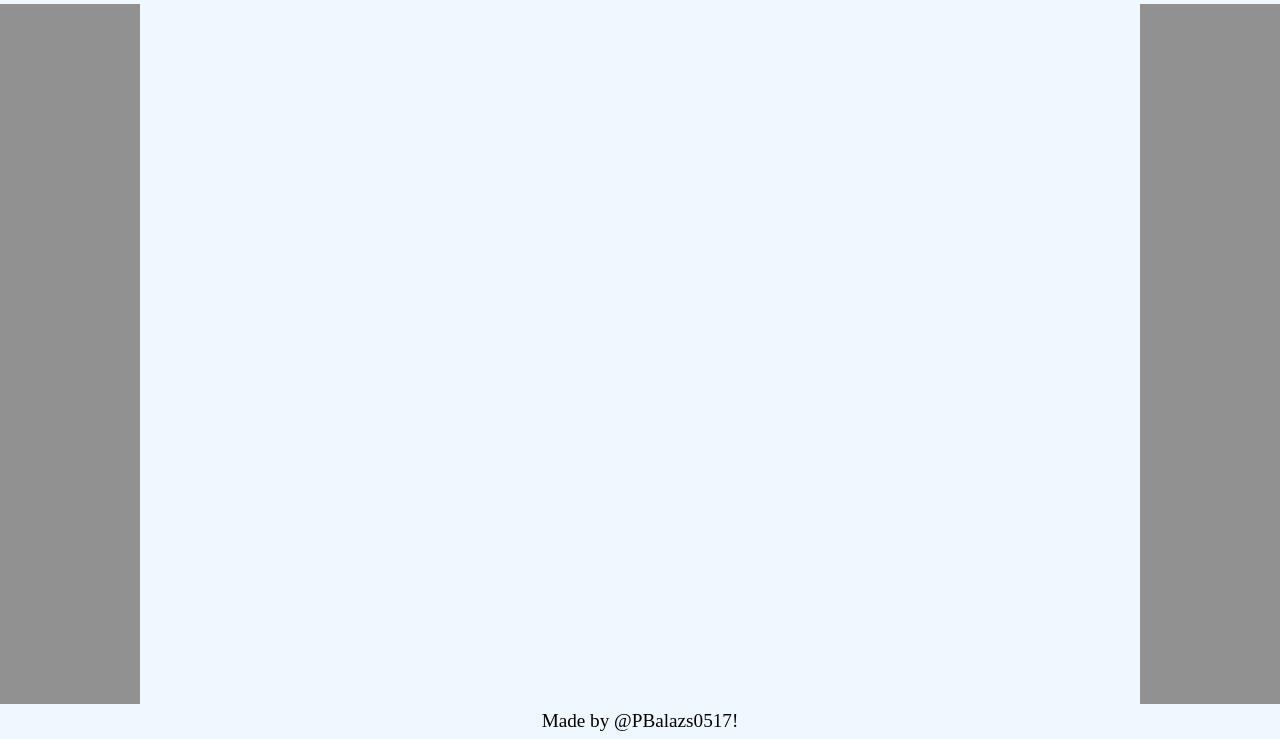
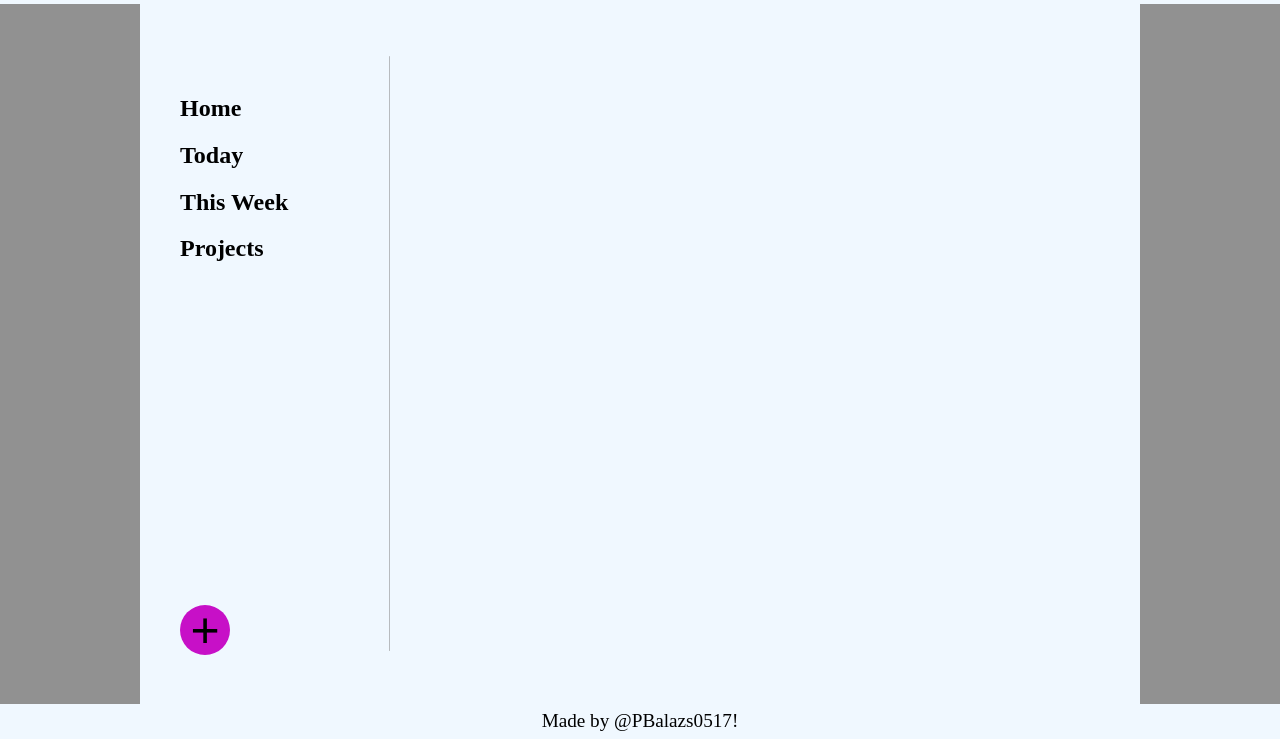
Before and after one commit to PBalazs0517/odin-todo, a website built with webpack: page dist/index.html in a window 1280 px wide. Shown: the part 64-803 px from the top of the page. Built offline with nearby package versions, Linux system fonts and the light colour scheme.

Commit message:
style of project related stuff

```diff
--- a/dist/index.html
+++ b/dist/index.html
@@ -14,7 +14,13 @@
     <main>
         <section id="interface">
             <aside id="projectsCont">
-                <ul id="projectList"></ul>
+                <ul id="projectList">
+                    <h2>Home</h2>
+                    <h2>Today</h2>
+                    <h2>This Week</h2>
+                    <h2>Projects</h2>
+                </ul>
+                <button id="addProject"><p>+</p></button>
             </aside>
             <div id="todosCont"></div>
         </section>
--- a/dist/style.css
+++ b/dist/style.css
@@ -35,6 +35,57 @@ main {
     height: 700px;
     width: min(1000px, 80%);
     background-color: aliceblue;
+    display: flex;
+    flex-wrap: wrap;
+}
+
+aside {
+    max-height: 100%;
+    width: 25%;
+    position: relative;
+    padding-block: 5.5%;
+}
+aside::after {
+    content: "";
+    position: absolute;
+    right: 0%;
+    top: 7.5%;
+    height: 85%;
+    width: 1.5px;
+    background-color: rgb(128, 128, 128, 0.5);
+    border-radius: 15px;
+}
+aside ul {
+    list-style: none;
+    height: calc(100% - 2 * 5.5%);
+    overflow: auto;
+}
+aside ul h2 {
+    cursor: pointer;
+}
+aside ul li {
+    padding-left: 5%;
+    line-height: 30px;
+    cursor: pointer;
+}
+#addProject {
+    position: absolute;
+    bottom: 7%;
+    left: 40px;
+    height: 50px;
+    aspect-ratio: 1;
+    background-color: rgb(199, 16, 199);
+    border-radius: 50%;
+    border: none;
+    font-size: 50px;
+    display: flex;
+    align-items: center;
+    justify-content: center;
+}
+
+#todosCont {
+    flex: 1;
+    padding: 5.5% 40px;
 }
 
 footer {
@@ -49,3 +100,29 @@ footer p, footer a {
     text-decoration: none;
     color: black;
 }
+
+/* projec add interface */
+
+#projectAddCont {
+    display: grid;
+    grid-template: repeat(2, 1fr) / repeat(2, 1fr);
+    grid-template-areas:
+        'projectInput projectInput'
+        'addBtn cancelBtn';
+}
+
+#projectInput {
+    grid-area: projectInput;
+    height: 30px;
+    font-size: 25px;
+}
+#addBtn {
+    grid-area: addBtn;
+    height: 30px;
+    font-size: 25px;
+}
+#cancelBtn {
+    grid-area: cancelBtn;
+    height: 30px;
+    font-size: 25px;
+}
```
